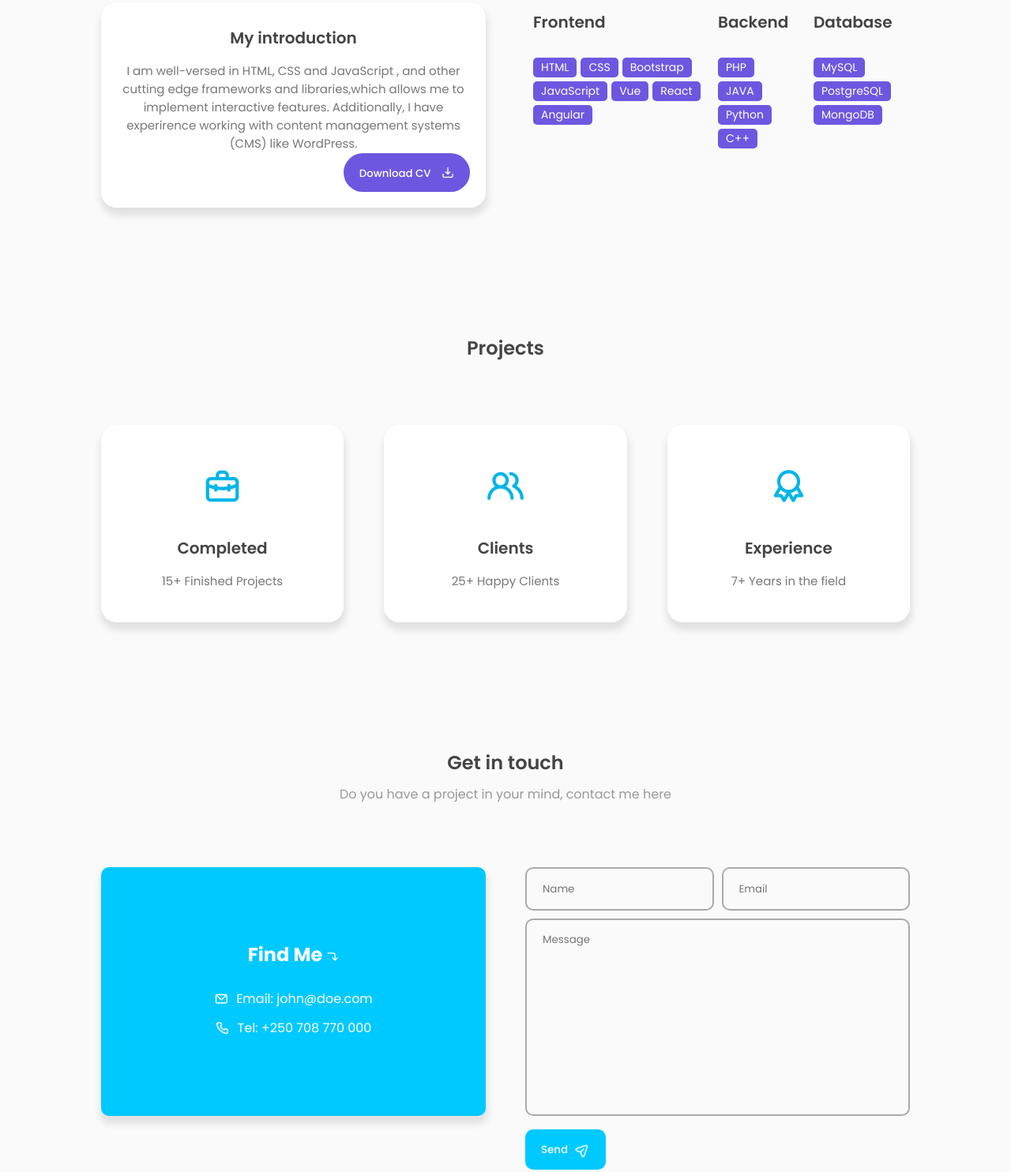
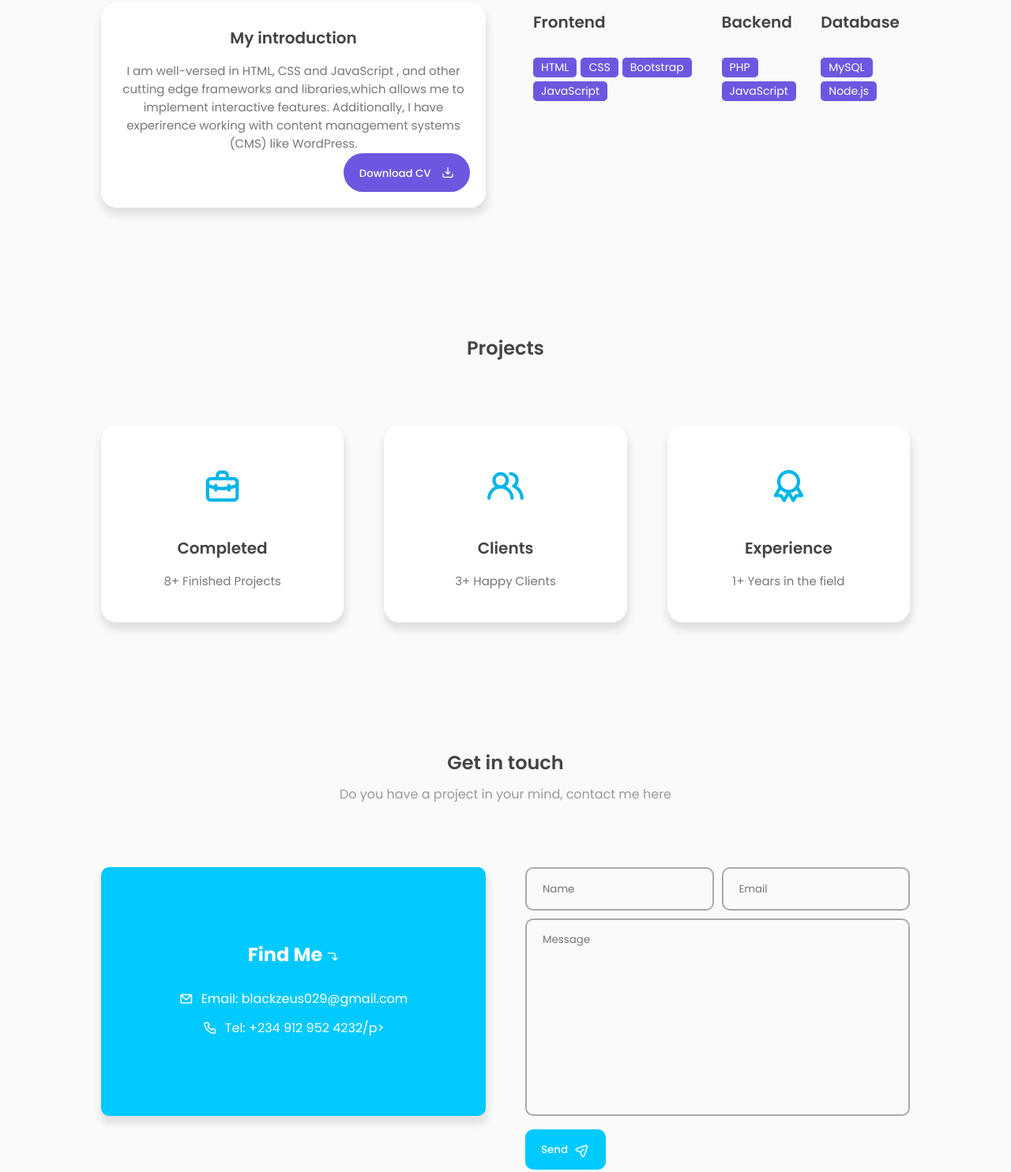
Before and after one commit to Blaczeus/Blaczeus.github.io, a plain HTML site: page index.html in a window 1280 px wide. Shown: the part 992-2476 px from the top of the page at 79% size. Drawn offline with nearby package versions, Linux system fonts and the light colour scheme.

Commit message:
updated index.html

```diff
--- a/index.html
+++ b/index.html
@@ -22,6 +22,7 @@
             <!-- --------------- HEADER --------------- -->
             <nav id="header">
                 <div class="nav-logo">
+                    <img src="assets/img/Vector.png" alt="Logo" >
                     <p class="nav-name">Manor</p>
                     <span>.</span>
                 </div>
@@ -63,7 +64,7 @@
                             <span>Anya Chidiebere</span>
                         </div>
                         <div class="featured-name">
-                            <p>I'm a<span class="typedText"></span></p>
+                            <p>I'm a <span class="typedText"></span></p>
                         </div>
                         <div class="featured-text-info">
                             <p>Experienced frontend developer with a passion for creating visually stunning
@@ -123,9 +124,9 @@
                                     <span>CSS</span>
                                     <span>Bootstrap</span>
                                     <span>JavaScript</span>
-                                    <span>Vue</span>
+                                    <!-- <span>Vue</span>
                                     <span>React</span>
-                                    <span>Angular</span>
+                                    <span>Angular</span> -->
                                 </div>
                             </div>
                             <div class="skills-box">
@@ -134,9 +135,9 @@
                                 </div>
                                 <div class="skills-list">
                                     <span>PHP</span>
-                                    <span>JAVA</span>
-                                    <span>Python</span>
-                                    <span>C++</span>
+                                    <span>JavaScript</span>
+                                    <!-- <span>Python</span>
+                                    <span>C++</span> -->
                                 </div>
                             </div>
                             <div class="skills-box">
@@ -145,8 +146,8 @@
                                 </div>
                                 <div class="skills-list">
                                     <span>MySQL</span>
-                                    <span>PostgreSQL</span>
-                                    <span>MongoDB</span>
+                                    <span>Node.js</span>
+                                    <!-- <span>MongoDB</span> -->
                                 </div>
                             </div>
                         </div>
@@ -163,17 +164,17 @@
                         <div class="project-box">
                             <i class="uil uil-briefcase-alt"></i>
                             <h3>Completed</h3>
-                            <label>15+ Finished Projects</label>
+                            <label>8+ Finished Projects</label>
                         </div>
                         <div class="project-box">
                             <i class="uil uil-users-alt"></i>
                             <h3>Clients</h3>
-                            <label>25+ Happy Clients</label>
+                            <label>3+ Happy Clients</label>
                         </div>
                         <div class="project-box">
                             <i class="uil uil-award"></i>
                             <h3>Experience</h3>
-                            <label>7+ Years in the field</label>
+                            <label>1+ Years in the field</label>
                         </div>
                     </div>
                 </section>
@@ -189,8 +190,8 @@
                         <div class="col">
                             <div class="contact-info">
                                 <h2>Find Me <i class="uil uil-corner-right-down"></i></h2>
-                                <p><i class="uil uil-envelope"></i> Email: john@doe.com</p>
-                                <p><i class="uil uil-phone"></i> Tel: +250 708 770 000</p>
+                                <p><i class="uil uil-envelope"></i> Email: blackzeus029@gmail.com</p>
+                                <p><i class="uil uil-phone"></i> Tel: +234 912 952 4232/p>
                             </div>
                         </div>
                         <div class="col">
@@ -216,7 +217,7 @@
             <!-- --------------- FOOTER --------------- -->
             <footer>
                 <div class="top-footer">
-                    <p>John Doe .</p>
+                    <p>Anya Chidiebere .</p>
                 </div>
                 <div class="middle-footer">
                     <ul class="footer-menu">
@@ -241,7 +242,7 @@
                     <div class="icon"><i class="uil uil-github-alt"></i></div>
                 </div>
                 <div class="bottom-footer">
-                    <p>Copyright &copy; <a href="#home" style="text-decoration: none;">John Doe</a> - All rights
+                    <p>Copyright &copy; <a href="#home" style="text-decoration: none;">blackzeus029</a> - All rights
                         reserved</p>
                 </div>
             </footer>
```
